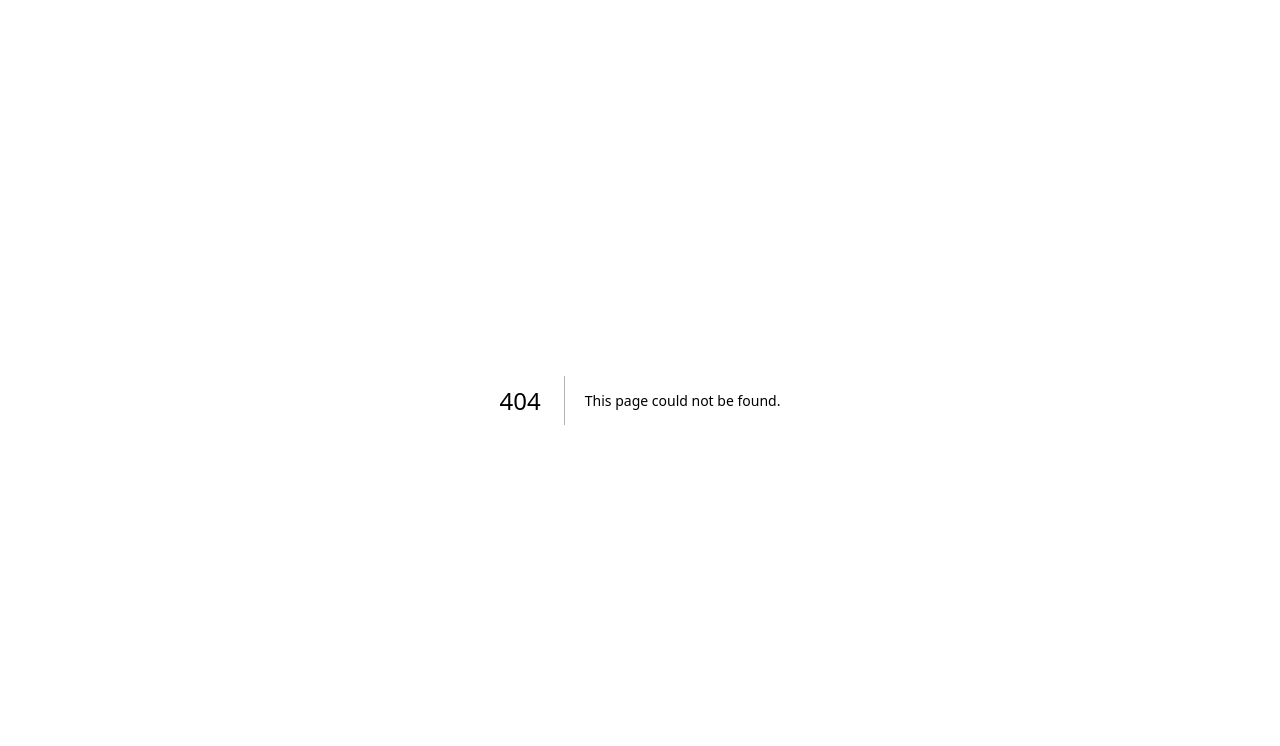
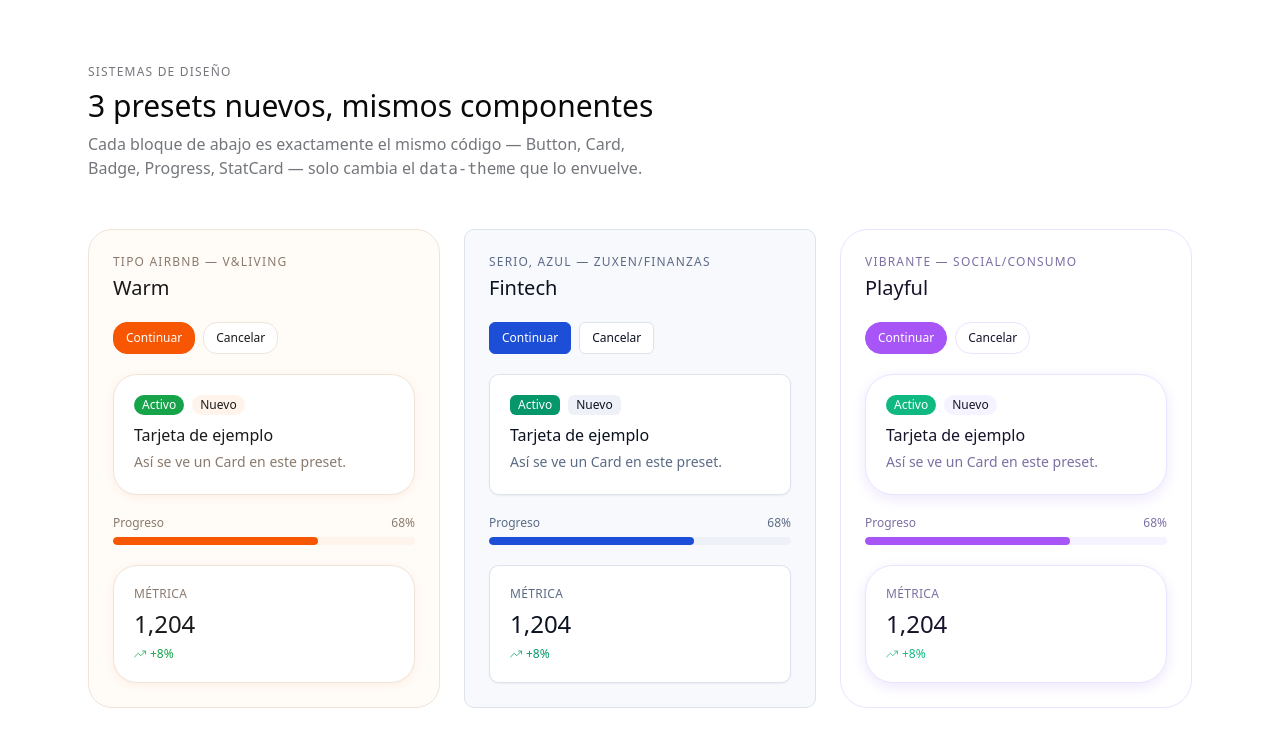
Before and after one commit to turbillon50/catalogo-compoentes, a Next.js app: page /presets in a window 1280 px wide. Before the commit this address had no page. Shown: the top 746 px of the page. Built offline with nearby package versions, Linux system fonts and the light colour scheme.

Commit message:
feat: pagina /presets — comparacion lado a lado de warm/fintech/playful

```diff
--- /dev/null
+++ b/app/presets/page.tsx
@@ -0,0 +1,67 @@
+"use client";
+
+import { Button } from "@/components/ui/Button";
+import { Card, CardTitle, CardDescription } from "@/components/ui/Card";
+import { Badge } from "@/components/ui/Badge";
+import { Progress } from "@/components/ui/Progress";
+import { StatCard } from "@/components/ui/StatCard";
+
+const PRESETS = [
+  { id: "warm", label: "Warm", tag: "tipo Airbnb — V&LIVING" },
+  { id: "fintech", label: "Fintech", tag: "serio, azul — Zuxen/finanzas" },
+  { id: "playful", label: "Playful", tag: "vibrante — social/consumo" },
+] as const;
+
+export default function PresetsShowcase() {
+  return (
+    <div className="mx-auto max-w-6xl px-6 py-16">
+      <header className="mb-12 max-w-xl">
+        <p className="mb-2 text-xs font-medium uppercase tracking-widest text-[#73767b]">
+          Sistemas de diseño
+        </p>
+        <h1 className="text-3xl font-medium text-[#090909]">
+          3 presets nuevos, mismos componentes
+        </h1>
+        <p className="mt-2 text-[#73767b]">
+          Cada bloque de abajo es exactamente el mismo código — Button, Card, Badge, Progress,
+          StatCard — solo cambia el <code>data-theme</code> que lo envuelve.
+        </p>
+      </header>
+
+      <div className="grid grid-cols-1 gap-6 lg:grid-cols-3">
+        {PRESETS.map((preset) => (
+          <div
+            key={preset.id}
+            data-theme={preset.id}
+            className="rounded-vfc-lg border border-[var(--vfc-border)] bg-[var(--vfc-bg)] p-6"
+          >
+            <p className="mb-1 text-xs font-medium uppercase tracking-widest text-[var(--vfc-fg-muted)]">
+              {preset.tag}
+            </p>
+            <h2 className="mb-5 text-xl font-medium text-[var(--vfc-fg)]">{preset.label}</h2>
+
+            <div className="mb-5 flex flex-wrap gap-2">
+              <Button variant="primary" size="sm">Continuar</Button>
+              <Button variant="secondary" size="sm">Cancelar</Button>
+            </div>
+
+            <Card interactive className="mb-5">
+              <div className="mb-2 flex items-center gap-2">
+                <Badge variant="success">Activo</Badge>
+                <Badge>Nuevo</Badge>
+              </div>
+              <CardTitle>Tarjeta de ejemplo</CardTitle>
+              <CardDescription>Así se ve un Card en este preset.</CardDescription>
+            </Card>
+
+            <div className="mb-5">
+              <Progress value={68} label="Progreso" />
+            </div>
+
+            <StatCard label="Métrica" value="1,204" delta="+8%" trend="up" />
+          </div>
+        ))}
+      </div>
+    </div>
+  );
+}
```
